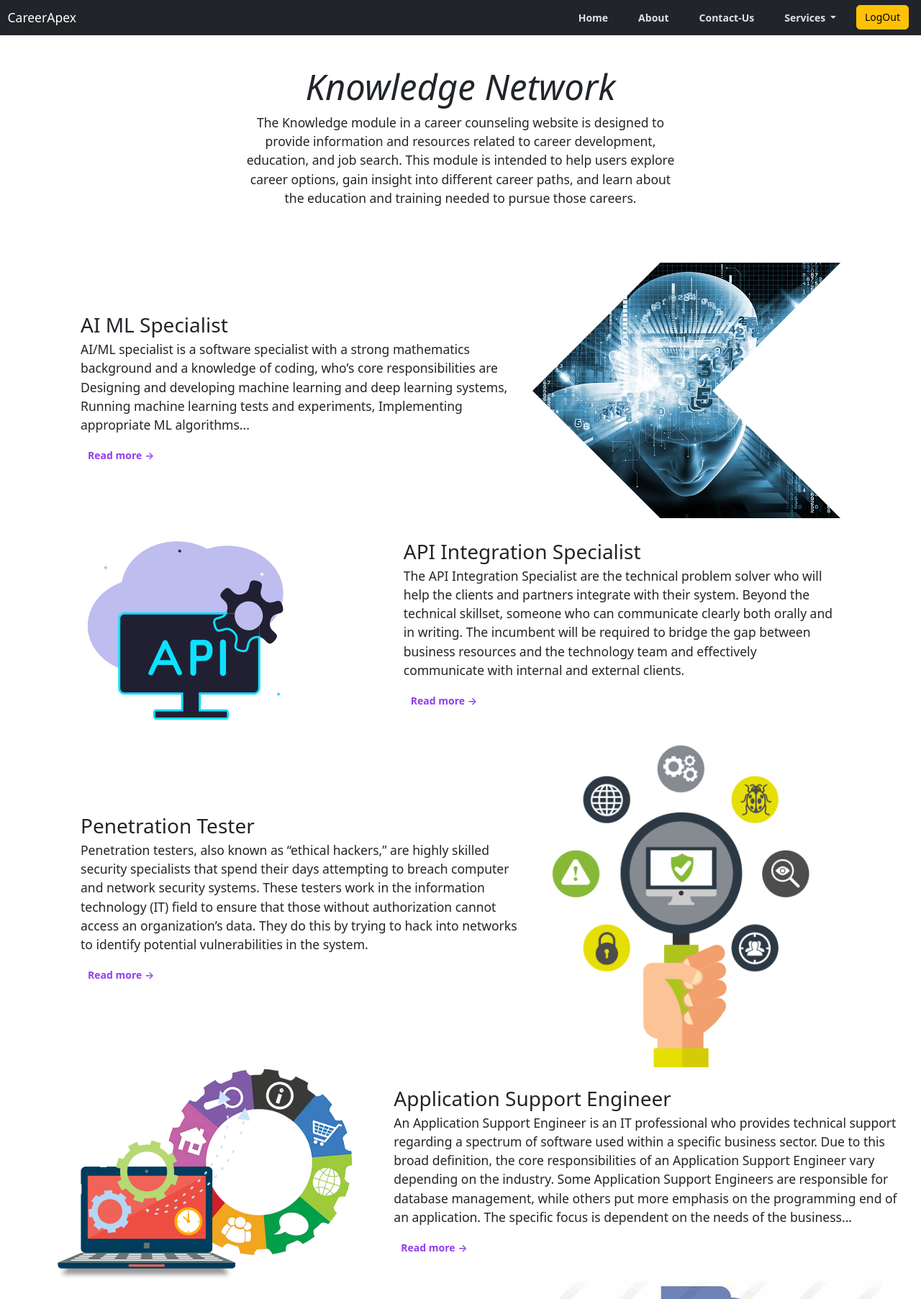
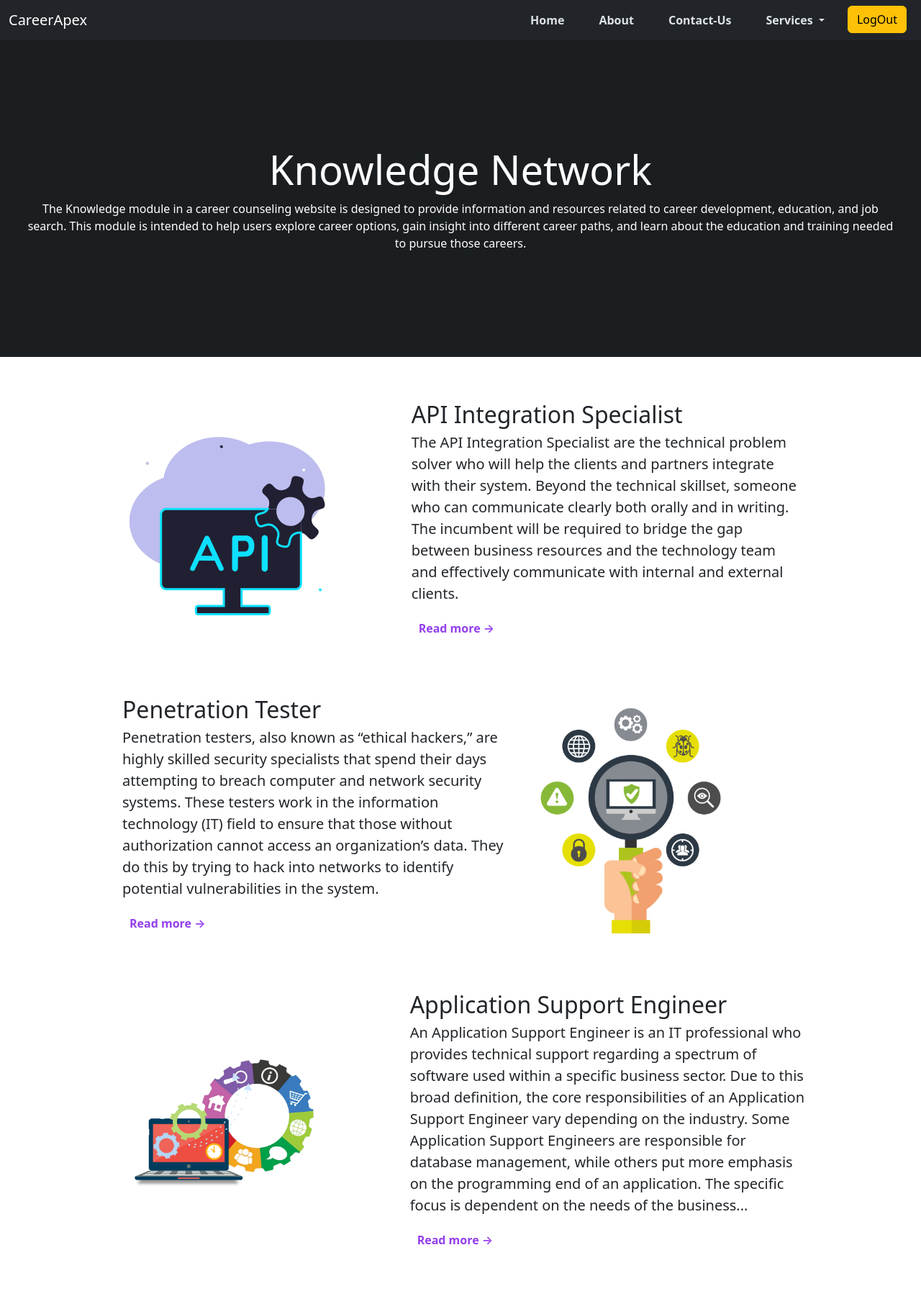
Before and after one commit to mohit28singh/Career_prediction, a Django app: page /knowledge/ in a window 1280 px wide. Shown: the top 1805 px of the page at 72% size. Run offline with Django 4.2, Linux system fonts and the light colour scheme; a user stored in the database is signed in.

Commit message:
Knowledge network page is updated

```diff
--- a/careers/static/css/knowledge.css
+++ b/careers/static/css/knowledge.css
@@ -8,7 +8,31 @@
     font-size: 14px;
     margin: 0px;
     font-family: "Open Sans",Arial, Helvetica, sans-serif; }
+    .containers{
+      max-width: 1068px;
+      margin: auto;
+      width: 100%;
+    }
+    .home{
+      width: 100%;
+      min-height:440px;
+      background: #1a1e21;
+      display: grid;
+      justify-content: center;
+      align-items: center;
+     }
+    .home-text{
+      color: #fff;
+      text-align: center;
+    }
+    .home-title{
+      font-size: 3.5rem;
 
+    }
+    .home-subtitle{
+     font-size: 1rem;
+     font-weight: 400;
+    }
   /* .box-cards-blog {
     max-width: 1000px;
     margin: auto;
--- a/careers/templates/course.html
+++ b/careers/templates/course.html
@@ -17,8 +17,8 @@
         <span class="filter-item active-filter" data-filter="all">All</span>
 
         <span class="filter-item " data-filter="programming">PROGRAMMING</span>
+        <span class="filter-item " data-filter="web">WEB</span>
         <span class="filter-item " data-filter="database">DATABASE</span>
-        <span class="filter-item " data-filter="web">WEBSITE</span>
 
     </div>
 
@@ -105,7 +105,7 @@
            <h2 class="category">Web Development</h2>
         </div>
         <div class="post-box web">
-            <img src="{% static 'img/coursesass.jpg' %}" alt="">
+            <img src="{% static 'img/sass.jpg' %}" alt="">
 
             <a href="https://www.salesforce.com/in/saas/" class="post-title"> Introduction to Sass</a>
            <hr>
--- a/careers/templates/knowledge.html
+++ b/careers/templates/knowledge.html
@@ -2,44 +2,81 @@
 {% load static %}
 {%block content%}
 {% block css %}
-    <link rel="stylesheet" type="text/css" href="{% static 'css/knowledge.css' %}">
+
+    <style>
+      .knowledge-container{
+        max-width: 1068px;
+        margin: auto;
+        width: 100%;
+      }
+      .home{
+        width: 100%;
+        min-height:440px;
+        background: #1a1e21;
+        display: grid;
+        justify-content: center;
+        align-items: center;
+       }
+      .home-text{
+        color: #fff;
+        text-align: center;
+      }
+      .home-title{
+        font-size: 3.5rem;
+
+      }
+      .home-subtitle{
+       font-size: 1rem;
+       font-weight: 400;
+       margin-left: 2rem;
+       margin-right:2rem;
+      }
+      .readmore {
+        display: block;
+        padding: 5px 10px;
+        text-decoration: none;
+        color: #933ded;
+        font-weight: 600;
+        transition: transform 0.3s ease; }
+        .readmore:hover {
+          transition: transform 0.3s ease;
+          transform: translateX(-10px); }
+          section{
+            padding: 3rem 0 2rem;
+          }
+          .imgg {
+            max-width: 300px;
+            height: auto;
+        }
+        .cont{
+          margin-top:3rem;
+          margin-bottom:3rem;
+          padding:1rem;
+          transition: box-shadow 0.3s ease;
+          border-radius: 20px;
+        }
+        .cont:hover{
+          transition: box-shadow 0.3s ease;
+          box-shadow: 0px 24px 64px rgba(0, 0, 0, 0.30);
+        }
+
+    </style>
 {% endblock %}
-	<center>
-<div class="p-4 p-md-5 mb-4 rounded text-bg-infolight-emphasis">
-    <div class="col-md-6 px-0">
-      <h1 class="display-4 fst-italic">Knowledge Network</h1>
-      <p class="lead fw-normal">The Knowledge module in a career counseling website is designed to provide information and resources related to career development,
+
+<section class="home" id="home">
+    <div class="home-text containers">
+      <h1 class="home-title">Knowledge Network</h1>
+      <p class="home-subtitle">The Knowledge module in a career counseling website is designed to provide information and resources related to career development,
         education, and job search. This module is intended to help users explore career options, gain insight into different career paths, and learn about the education and training needed to pursue those careers.</p>
 
     </div>
-  </div></center>
+  </section>
 
-{% comment %} <div class="position-relative overflow-hidden p-3 p-md-5 m-md-3 text-center bg-body-tertiary">
-    <div class="col-md-5 p-lg-5 mx-auto my-5">
-      <h1 class="display-4 fw-normal">Knowledge Network</h1>
-      <p class="lead fw-normal">The Knowledge module in a career counseling website is designed to provide information and resources related to career development,
-        education, and job search. This module is intended to help users explore career options, gain insight into different career paths, and learn about the education and training needed to pursue those careers.</p>
 
-    </div>
-    <div class="product-device shadow-sm d-none d-md-block"></div>
-    <div class="product-device product-device-2 shadow-sm d-none d-md-block"></div>
-  </div> {% endcomment %}
+ <section class="knowledge-container">
+  <div class="container">
 
-  <div class="container">
-    <div class="row featurette d-flex justify-content-center align-items-center mx-4">
-      <div class="col-md-7 ">
-        <h2 class="featurette-heading fw-normal lh-1">AI ML Specialist</h2>
-        <p class="lead">AI/ML specialist is a software specialist with a strong mathematics background and a knowledge of coding, who’s core responsibilities are Designing and developing machine
-             learning and deep learning systems, Running machine learning tests and experiments, Implementing appropriate ML algorithms...</p>
-             <a href="{% url 'AIML' %}" class="readmore">
-                Read more →
-            </a>
-      </div>
-      <div class="col-md-5">
-        <img class="img-fluid" src="{% static 'img/c1.png' %}">
-      </div>
-    </div>
-    <div class="row featurette d-flex justify-content-center align-items-center mx-4">
+    <div class="row featurette d-flex justify-content-center align-items-center mx-4 cont">
       <div class="col-md-7 order-md-2">
         <h2 class="featurette-heading fw-normal lh-1">API Integration Specialist</h2>
         <p class="lead">The API Integration Specialist are the technical problem solver who will help the clients and
@@ -53,10 +90,10 @@
         </a>
       </div>
       <div class="col-md-5 order-md-1  ">
-        <img class="img-fluid" src="{% static 'img/c2.png' %}">
+        <img class="imgg" src="{% static 'img/c2.png' %}">
       </div>
     </div>
-    <div class="row featurette d-flex justify-content-center align-items-center mx-4">
+    <div class="row featurette d-flex justify-content-center align-items-center mx-4 cont">
       <div class="col-md-7 ">
         <h2 class="featurette-heading fw-normal lh-1">Penetration Tester</h2>
         <p class="lead">  Penetration testers, also known as “ethical hackers,” are highly skilled security specialists that
@@ -70,11 +107,11 @@
             </a>
       </div>
       <div class="col-md-5 order-md-1">
-        <img class="img-fluid" src="{% static 'img/c3.png' %}">
+        <img class="imgg" src="{% static 'img/c3.png' %}">
       </div>
     </div>
   </div>
-  <div class="row featurette d-flex justify-content-center align-items-center mx-4">
+  <div class="row featurette d-flex justify-content-center align-items-center mx-4 cont">
     <div class="col-md-7 order-md-2">
       <h2 class="featurette-heading fw-normal lh-1">Application Support Engineer</h2>
       <p class="lead"> An Application Support Engineer is an IT professional who provides technical support regarding a
@@ -87,10 +124,10 @@
           </a>
     </div>
     <div class="col-md-5 order-md-1">
-      <img class="img-fluid" src="{% static 'img/c4.png' %}">
+      <img class="imgg" src="{% static 'img/c4.png' %}">
     </div>
   </div>
-  <div class="row featurette d-flex justify-content-center align-items-center mx-4">
+  <div class="row featurette d-flex justify-content-center align-items-center mx-4 cont">
     <div class="col-md-7 order-md-1">
       <h2 class="featurette-heading fw-normal lh-1">Business Analyst</h2>
       <p class="lead"> Business analyst help guide businesses in improving processes, products, services and software
@@ -102,10 +139,10 @@
       </a>
     </div>
     <div class="col-md-5 order-md-2  ">
-      <img class="img-fluid" src="{% static 'img/c5.jpeg' %}">
+      <img class="imgg" src="{% static 'img/c5.jpeg' %}">
     </div>
   </div>
-  <div class="row featurette d-flex justify-content-center align-items-center mx-4">
+  <div class="row featurette d-flex justify-content-center align-items-center mx-4 cont">
     <div class="col-md-7 order-md-2 ">
       <h2 class="featurette-heading fw-normal lh-1">Customer Service Executive</h2>
       <p class="lead"> Customer Service Executive manages a team of representatives who will offer excellent customer service and after-sales support. Customer Service Execute
@@ -117,10 +154,10 @@
           </a>
     </div>
     <div class="col-md-5 order-md-1">
-      <img class="img-fluid" src="{% static 'img/c6.png' %}">
+      <img class="imgg" src="{% static 'img/c6.png' %}">
     </div>
   </div>
-  <div class="row featurette d-flex justify-content-center align-items-center mx-4">
+  <div class="row featurette d-flex justify-content-center align-items-center mx-4 cont">
     <div class="col-md-7 ">
       <h2 class="featurette-heading fw-normal lh-1">Cyber Security Specialist</h2>
       <p class="lead">Cyber Security Specialist is responsible for providing security during the development stages of software systems, networks and data centers. The professionals have to search for vulnerabilities and risks in hardware and software. They manage and monitor any attacks and intrusions.
@@ -130,10 +167,10 @@
           </a>
     </div>
     <div class="col-md-5">
-      <img class="img-fluid" src="{% static 'img/c7.png' %}">
+      <img class="imgg" src="{% static 'img/c7.png' %}">
     </div>
   </div>
-  <div class="row featurette d-flex justify-content-center align-items-center mx-4">
+  <div class="row featurette d-flex justify-content-center align-items-center mx-4 cont">
     <div class="col-md-7 order-md-2">
       <h2 class="featurette-heading fw-normal lh-1">Database administrators</h2>
       <p class="lead">Database administrators or managers create and maintain databases compatible with their companies’ needs.
@@ -144,10 +181,10 @@
       </a>
     </div>
     <div class="col-md-5 order-md-1  ">
-      <img class="img-fluid" src="{% static 'img/c8.jpeg' %}">
+      <img class="imgg" src="{% static 'img/c8.jpeg' %}">
     </div>
   </div>
-  <div class="row featurette d-flex justify-content-center align-items-center mx-4">
+  <div class="row featurette d-flex justify-content-center align-items-center mx-4 cont">
     <div class="col-md-7 ">
       <h2 class="featurette-heading fw-normal lh-1">Data Scientist</h2>
       <p class="lead">   A Data Scientist is someone who makes value out of data. Such a person proactively fetches information from various sources and analyzes it for better
@@ -158,11 +195,11 @@
           </a>
     </div>
     <div class="col-md-5 order-md-1">
-      <img class="img-fluid" src="{% static 'img/c9.jpeg' %}">
+      <img class="imgg" src="{% static 'img/c9.jpeg' %}">
     </div>
   </div>
 </div>
-<div class="row featurette d-flex justify-content-center align-items-center mx-4">
+<div class="row featurette d-flex justify-content-center align-items-center mx-4 cont">
   <div class="col-md-7 order-md-2">
     <h2 class="featurette-heading fw-normal lh-1">Hardware Engineer</h2>
     <p class="lead"> Hardware Engineers design the technology of the future. Using their solid knowledge of computer
@@ -172,10 +209,10 @@
         </a>
   </div>
   <div class="col-md-5 order-md-1">
-    <img class="img-fluid" src="{% static 'img/c10.jpeg' %}">
+    <img class="imgg" src="{% static 'img/c10.jpeg' %}">
   </div>
 </div>
-<div class="row featurette d-flex justify-content-center align-items-center mx-4">
+<div class="row featurette d-flex justify-content-center align-items-center mx-4 cont">
   <div class="col-md-7 order-md-1">
     <h2 class="featurette-heading fw-normal lh-1"> Helpdesk Engineer</h2>
     <p class="lead">  Helpdesk Engineer are the go-to people for providing technical assistance and support related to computer systems, hardware, and software. They are responsible for answering queries and addressing system and user issues in a timely
@@ -186,10 +223,10 @@
     </a>
   </div>
   <div class="col-md-5 order-md-2  ">
-    <img class="img-fluid" src="{% static 'img/c11.png' %}">
+    <img class="imgg" src="{% static 'img/c11.png' %}">
   </div>
 </div>
-<div class="row featurette d-flex justify-content-center align-items-center mx-4">
+<div class="row featurette d-flex justify-content-center align-items-center mx-4 cont">
   <div class="col-md-7 order-md-2 ">
     <h2 class="featurette-heading fw-normal lh-1">Information Security Specialist</h2>
     <p class="lead">Information Security role involves in understanding and taking steps to mitigate the risks associated with collecting, storing and transmitting data in a business setting.
@@ -200,10 +237,10 @@
         </a>
   </div>
   <div class="col-md-5 order-md-1">
-    <img class="img-fluid" src="{% static 'img/c12.jpg' %}">
+    <img class="imgg" src="{% static 'img/c12.jpg' %}">
   </div>
 </div>
-<div class="row featurette d-flex justify-content-center align-items-center mx-4">
+<div class="row featurette d-flex justify-content-center align-items-center mx-4 cont">
     <div class="col-md-7 ">
       <h2 class="featurette-heading fw-normal lh-1"> Networking Engineer</h2>
       <p class="lead"> Networking Engineer will be responsible for maintaining and administering our company's computer networks. Primary duties will include maintenance of computer networks, hardware, software,
@@ -213,10 +250,10 @@
           </a>
     </div>
     <div class="col-md-5">
-      <img class="img-fluid" src="{% static 'img/c13.jpeg' %}">
+      <img class="imgg" src="{% static 'img/c13.jpeg' %}">
     </div>
   </div>
-  <div class="row featurette d-flex justify-content-center align-items-center mx-4">
+  <div class="row featurette d-flex justify-content-center align-items-center mx-4 cont">
     <div class="col-md-7 order-md-2">
       <h2 class="featurette-heading fw-normal lh-1">Project Manager</h2>
       <p class="lead"> A Project Manager is responsible for planning, overseeing and leading projects from ideation through to completion. This is a senior role at an organisation and requires interaction with a range
@@ -227,10 +264,10 @@
       </a>
     </div>
     <div class="col-md-5 order-md-1  ">
-      <img class="img-fluid" src="{% static 'img/c14.jpeg' %}">
+      <img class="imgg" src="{% static 'img/c14.jpeg' %}">
     </div>
   </div>
-  <div class="row featurette d-flex justify-content-center align-items-center mx-4">
+  <div class="row featurette d-flex justify-content-center align-items-center mx-4 cont">
     <div class="col-md-7 ">
       <h2 class="featurette-heading fw-normal lh-1">Software Developer</h2>
       <p class="lead">  Software Developer design, develop, and test software and applications for computers. The main duties and responsibilities of software developer include directing and participating in programming activities, monitoring, and
@@ -241,11 +278,11 @@
           </a>
     </div>
     <div class="col-md-5 order-md-1">
-      <img class="img-fluid" src="{% static 'img/c15.jpeg' %}">
+      <img class="imgg" src="{% static 'img/c15.jpeg' %}">
     </div>
   </div>
 </div>
-<div class="row featurette d-flex justify-content-center align-items-center mx-4">
+<div class="row featurette d-flex justify-content-center align-items-center mx-4 cont">
   <div class="col-md-7 order-md-2">
     <h2 class="featurette-heading fw-normal lh-1">Software Tester</h2>
     <p class="lead"> Software Testers are responsible for the quality of software development and deployment.
@@ -255,10 +292,10 @@
         </a>
   </div>
   <div class="col-md-5 order-md-1">
-    <img class="img-fluid" src="{% static 'img/c16.jpeg' %}">
+    <img class="imgg" src="{% static 'img/c16.jpeg' %}">
   </div>
 </div>
-<div class="row featurette d-flex justify-content-center align-items-center mx-4">
+<div class="row featurette d-flex justify-content-center align-items-center mx-4 cont">
   <div class="col-md-7 order-md-1">
     <h2 class="featurette-heading fw-normal lh-1">Technical Writer</h2>
     <p class="lead"> Technical writers, also called technical communicators, prepare instruction manuals, how-to guides, journal articles, and other supporting documents to communicate complex and technical information more easily.
@@ -269,10 +306,10 @@
     </a>
   </div>
   <div class="col-md-5 order-md-2  ">
-    <img class="img-fluid" src="{% static 'img/c17.png' %}">
+    <img class="imgg" src="{% static 'img/c17.png' %}">
   </div>
 </div>
-<div class="row featurette d-flex justify-content-center align-items-center mx-4">
+<div class="row featurette d-flex justify-content-center align-items-center mx-4 cont">
   <div class="col-md-7 order-md-2 ">
     <h2 class="featurette-heading fw-normal lh-1">Graphic Designer</h2>
     <p class="lead">    The Graphic Designer job includes the entire process of defining requirements, visualizing and creating graphics including illustrations,
@@ -283,7 +320,23 @@
         </a>
   </div>
   <div class="col-md-5 order-md-1">
-    <img class="img-fluid" src="{% static 'img/c18.png' %}">
+    <img class="imgg" src="{% static 'img/c18.png' %}">
+  </div>
+
+</div>
+  <div class="row featurette d-flex justify-content-center align-items-center mx-4 cont">
+    <div class="col-md-7 ">
+      <h2 class="featurette-heading fw-normal lh-1">AI ML Specialist</h2>
+      <p class="lead">AI/ML specialist is a software specialist with a strong mathematics background and a knowledge of coding, who’s core responsibilities are Designing and developing machine
+           learning and deep learning systems, Running machine learning tests and experiments, Implementing appropriate ML algorithms...</p>
+           <a href="{% url 'AIML' %}" class="readmore">
+              Read more →
+          </a>
+    </div>
+    <div class="col-md-5">
+      <img class="imgg" src="{% static 'img/c1.png' %}">
+    </div>
   </div>
 </div>
+</section>
 	{% endblock%}
```
Also changed, not shown: careers/templates/main.html (+9 -9 lines), careers/static/img/bootstrap.jpg, careers/static/img/sass.jpg (added), db.sqlite3.
